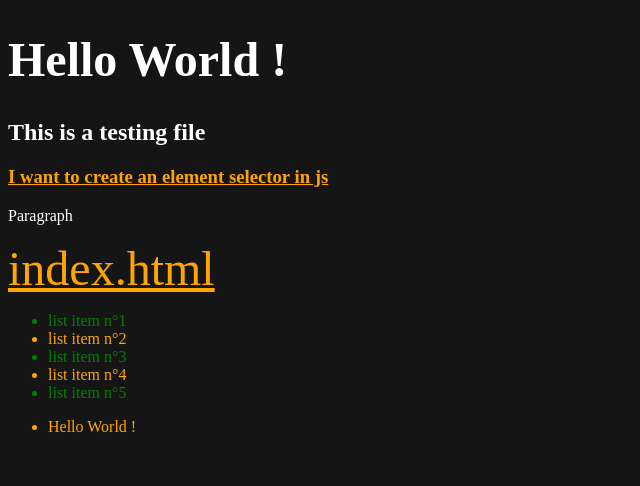
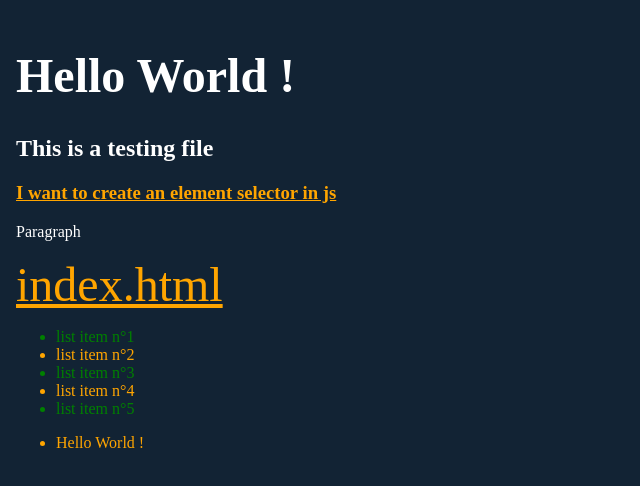
Before and after one commit to HassanmBY/simpleSelector.js, a website: page src/index.html in a window 1280 px wide. Shown: the whole page, without its empty margins (0-640 px from the left). Drawn offline with nearby package versions, Linux system fonts and the light colour scheme; files that its build step writes are made by us from their sources; no server answers.

Commit message:
Update: V1.1

```diff
--- a/package.json
+++ b/package.json
@@ -12,6 +12,7 @@
     "cssnano": "^5.0.14",
     "gulp": "^4.0.2",
     "gulp-postcss": "^9.0.1",
+    "gulp-rename": "^2.0.0",
     "gulp-sass": "^5.0.0",
     "gulp-terser": "^2.1.0",
     "sass": "^1.45.1",
--- a/src/assets/scripts/main.js
+++ b/src/assets/scripts/main.js
@@ -31,7 +31,9 @@
         console.log('clicked on a li');
     });
 
-    µ('h2').on('dblclick', function() {})
+    µ('h2').on('dblclick', function() {
+        µ(this).addHtml(' .')
+    })
 
     µ('h1').hover(function() {
         µ(this).css('color', 'purple');
--- a/src/assets/styles/style.scss
+++ b/src/assets/styles/style.scss
@@ -5,8 +5,10 @@
 }
 
 body {
-    background: #151515;
+    background: #122334;
     color: #ffffff;
+    margin: 0;
+    padding: 1rem;
 }
 
 a {
```
Also changed, not shown: dist/assets/scripts/libs/simpleSelector.js (deleted), dist/assets/scripts/libs/simpleSelector.min.js (added), dist/assets/scripts/main.js, dist/assets/styles/style.css, dist/index.html, 5 other files.
